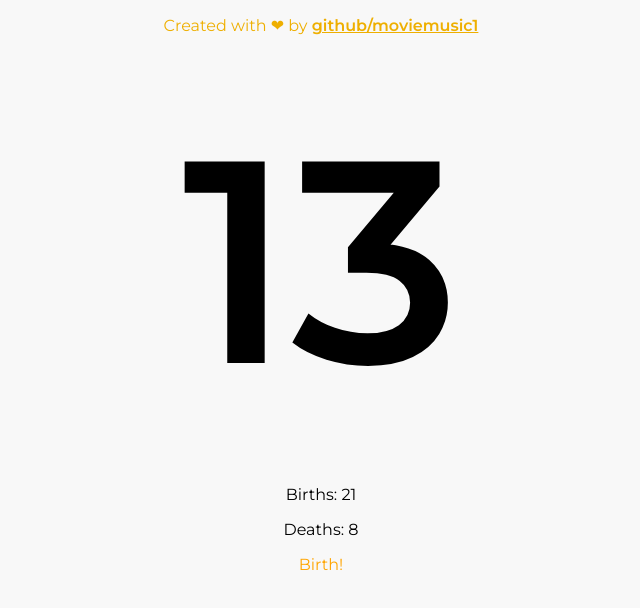
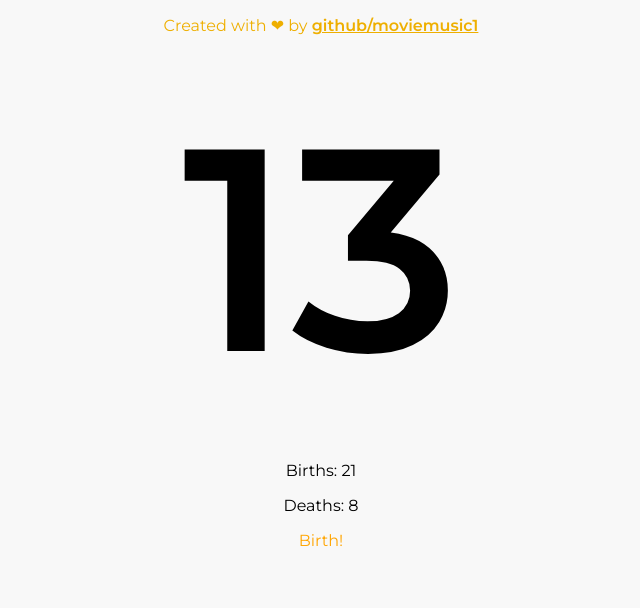
Before and after one commit to moviemusic1/lifedeathoverview, a plain HTML site: page index.html in a window 1280 px wide. Shown: the whole page, without its empty margins (319-959 px from the left). Drawn offline with Linux system fonts and the light colour scheme.

Commit message:
Update style.css

```diff
--- a/style.css
+++ b/style.css
@@ -12,7 +12,7 @@ html, body {
 h1 {
 	font-size: 18em;
 	font-weight: bold;
-	line-height: 64px;
+	line-height: 40px;
 }
 
 #love, #love a {
```
